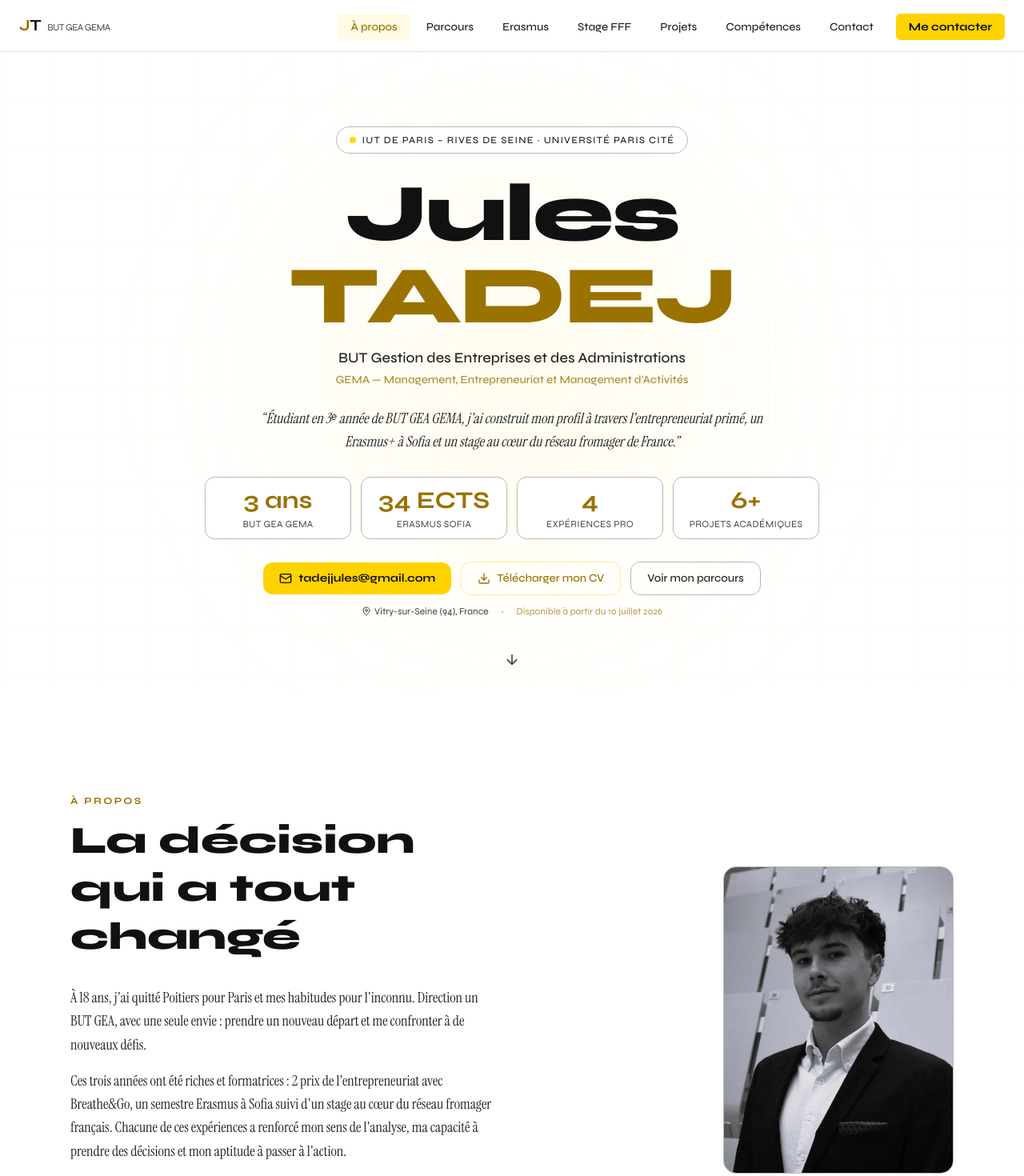
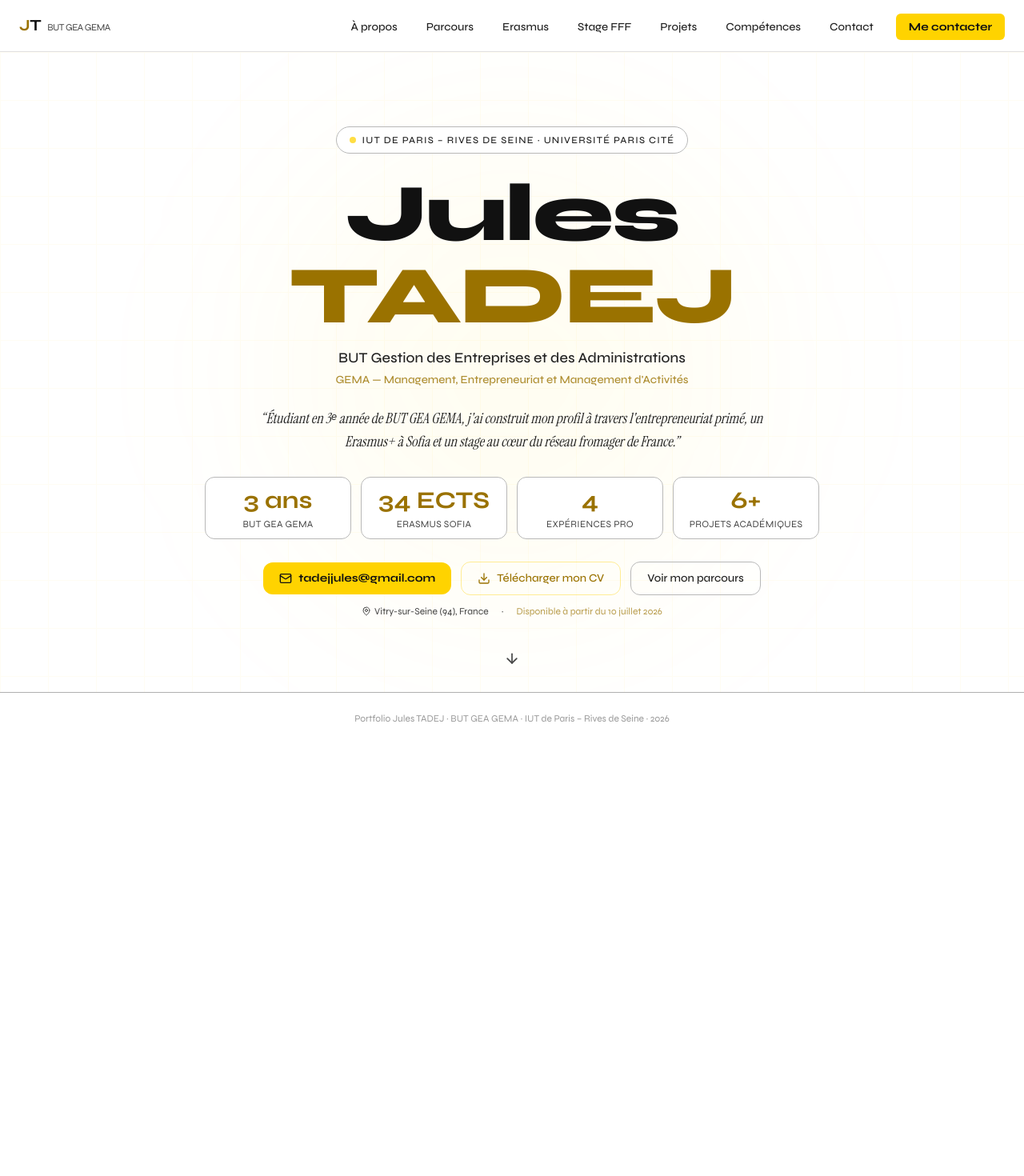
Before and after one commit to TADEJFFF/Portfolio-Julestadej, a Next.js app: page / in a window 1280 px wide. Shown: the top 1470 px of the page at 80% size. After the commit the page ends 930 px from the top, so only its background shows below. Built offline with nearby package versions, Linux system fonts and the light colour scheme.

Commit message:
separation Hero (/) et APropos (/apropos) en pages distinctes

```diff
--- /dev/null
+++ b/src/app/apropos/page.tsx
@@ -0,0 +1,5 @@
+import APropos from "@/components/sections/APropos";
+
+export default function AProposPage() {
+  return <APropos />;
+}
--- a/src/app/page.tsx
+++ b/src/app/page.tsx
@@ -1,11 +1,5 @@
 import Hero from "@/components/sections/Hero";
-import APropos from "@/components/sections/APropos";
 
 export default function Home() {
-  return (
-    <>
-      <Hero />
-      <APropos />
-    </>
-  );
+  return <Hero />;
 }
--- a/src/lib/data.ts
+++ b/src/lib/data.ts
@@ -28,7 +28,7 @@ export const stats = [
 ];
 
 export const navLinks = [
-  { label: "À propos", href: "/" },
+  { label: "À propos", href: "/apropos" },
   { label: "Parcours", href: "/parcours" },
   { label: "Erasmus", href: "/erasmus" },
   { label: "Stage FFF", href: "/stage" },
```
